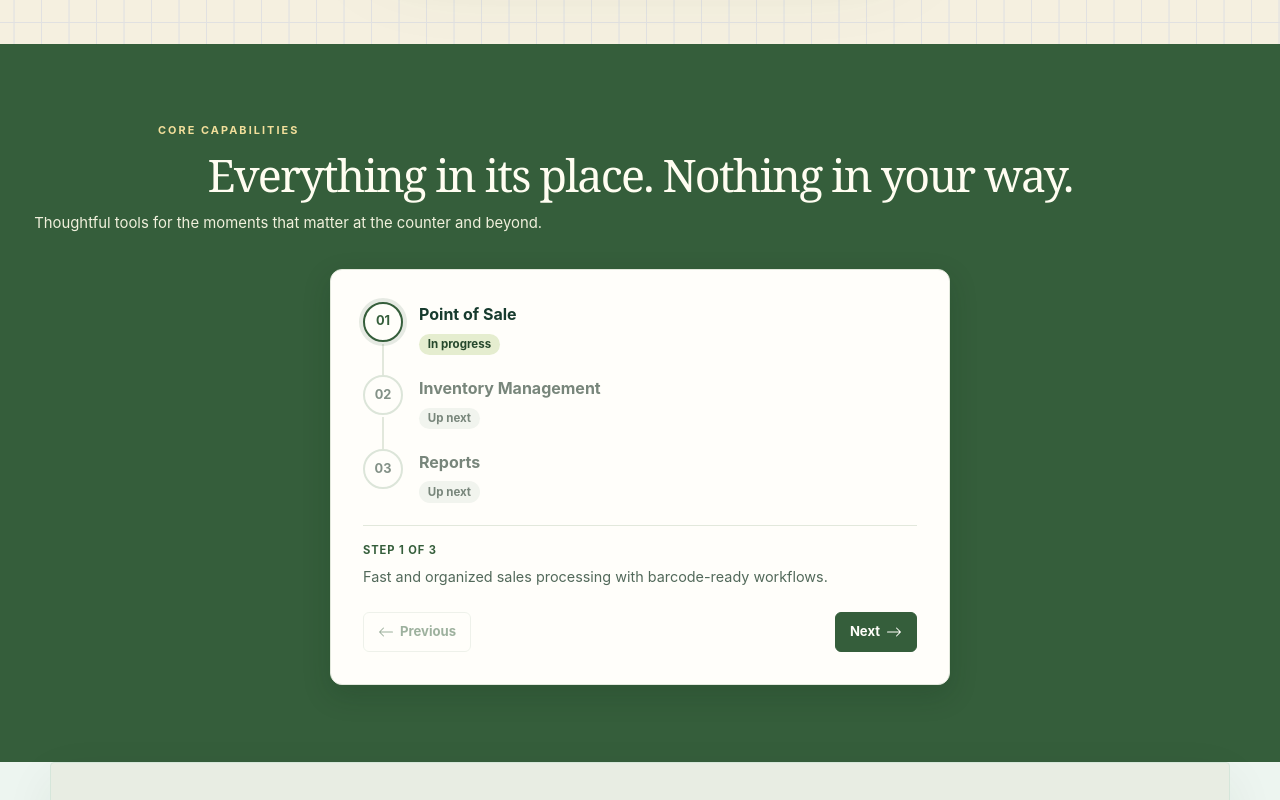
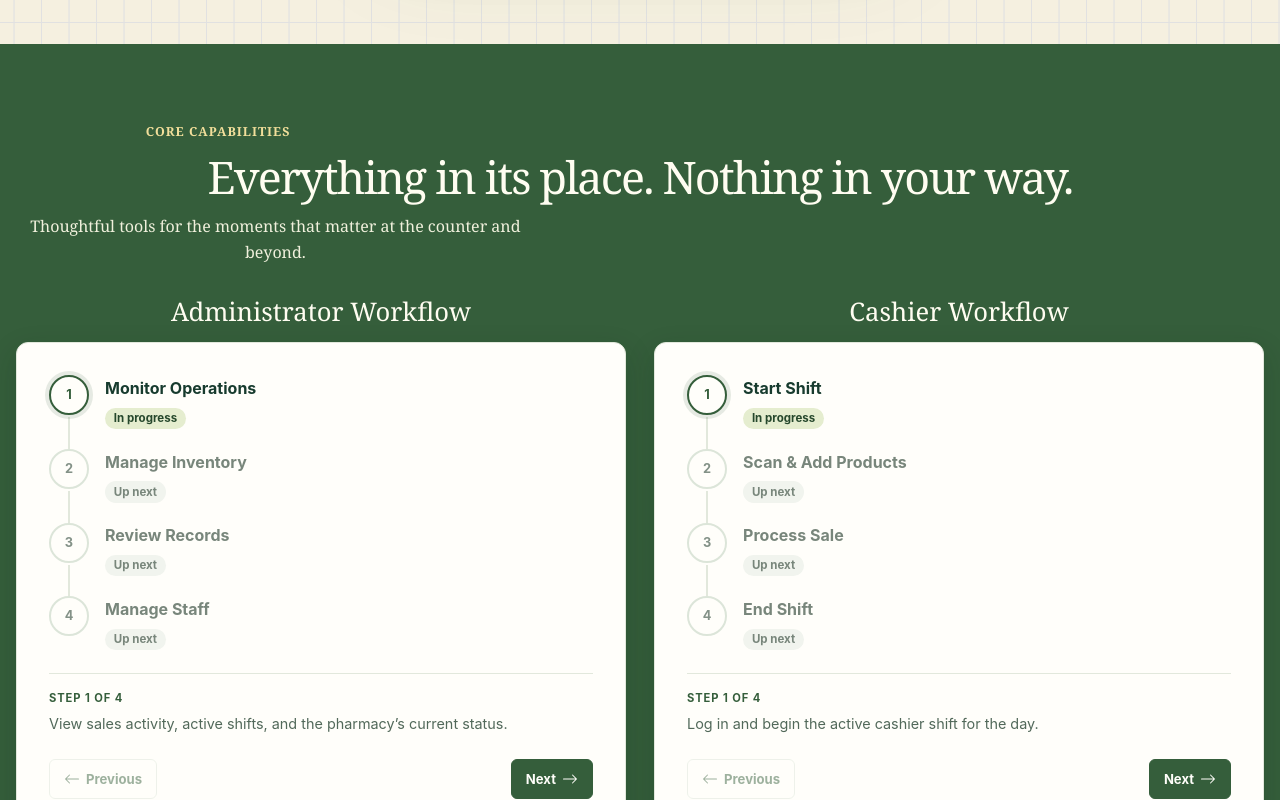
Before and after one commit to adrianniel/Dagohoy-Pharmacy-Web, a React (Vite) app: page / in a window 1280 px wide. Shown: the part 700-1500 px from the top of the page. Built offline with nearby package versions, Linux system fonts and the light colour scheme; no server answers.

Commit message:
feat: add admin and cashier workflow tours

```diff
--- a/src/components/landing/FeaturesSection.tsx
+++ b/src/components/landing/FeaturesSection.tsx
@@ -1,24 +1,76 @@
 import { useState } from 'react';
-import { pharmacyFeatures } from './mockData';
 
-export function FeaturesSection() {
+interface WorkflowStep {
+  title: string;
+  description: string;
+}
+
+interface Workflow {
+  id: string;
+  title: string;
+  steps: WorkflowStep[];
+}
+
+const workflows: Workflow[] = [
+  {
+    id: 'administrator',
+    title: 'Administrator Workflow',
+    steps: [
+      {
+        title: 'Monitor Operations',
+        description: 'View sales activity, active shifts, and the pharmacy’s current status.',
+      },
+      {
+        title: 'Manage Inventory',
+        description:
+          'Maintain products, stock levels, batches, expiry dates, and received supplies.',
+      },
+      {
+        title: 'Review Records',
+        description: 'Check transactions, customer credit, stock movements, and business reports.',
+      },
+      {
+        title: 'Manage Staff',
+        description: 'Create cashier accounts, review shifts, and control access to the system.',
+      },
+    ],
+  },
+  {
+    id: 'cashier',
+    title: 'Cashier Workflow',
+    steps: [
+      {
+        title: 'Start Shift',
+        description: 'Log in and begin the active cashier shift for the day.',
+      },
+      {
+        title: 'Scan & Add Products',
+        description: 'Scan barcodes or search products to quickly build the customer’s cart.',
+      },
+      {
+        title: 'Process Sale',
+        description: 'Review items, choose the payment method, and complete the transaction.',
+      },
+      {
+        title: 'End Shift',
+        description: 'Review the shift summary, record the closing cash, and close the shift.',
+      },
+    ],
+  },
+];
+
+function WorkflowStepper({ workflow }: { workflow: Workflow }) {
   const [activeStep, setActiveStep] = useState(0);
-  const activeFeature = pharmacyFeatures[activeStep];
+  const activeItem = workflow.steps[activeStep];
 
   return (
-    <section
-      className="features-section section-wrap"
-      id="features"
-      aria-labelledby="features-title"
-    >
-      <div className="section-heading">
-        <p className="eyebrow">Core capabilities</p>
-        <h2 id="features-title">Everything in its place. Nothing in your way.</h2>
-        <p>Thoughtful tools for the moments that matter at the counter and beyond.</p>
-      </div>
+    <section className="features-workflow" aria-labelledby={`${workflow.id}-workflow-title`}>
+      <h3 className="features-workflow__title" id={`${workflow.id}-workflow-title`}>
+        {workflow.title}
+      </h3>
       <div className="features-tour">
-        <ol className="features-tour__steps" aria-label="System workflow">
-          {pharmacyFeatures.map((feature, index) => {
+        <ol className="features-tour__steps" aria-label={`${workflow.title} steps`}>
+          {workflow.steps.map((step, index) => {
             const isComplete = index < activeStep;
             const isActive = index === activeStep;
             const stepState = isComplete ? 'completed' : isActive ? 'active' : 'pending';
@@ -26,7 +78,7 @@ export function FeaturesSection() {
             return (
               <li
                 className={`features-tour__step features-tour__step--${stepState}`}
-                key={feature.number}
+                key={step.title}
                 aria-current={isActive ? 'step' : undefined}
               >
                 <span className="features-tour__circle" aria-hidden="true">
@@ -35,14 +87,14 @@ export function FeaturesSection() {
                       <path d="M12.736 3.97a.733.733 0 0 1 1.047 0c.286.289.29.756.01 1.05L7.88 12.01a.733.733 0 0 1-1.065.02L3.217 8.384a.757.757 0 0 1 0-1.06.733.733 0 0 1 1.047 0l3.052 3.093 5.4-6.425z" />
                     </svg>
                   ) : (
-                    feature.number
+                    index + 1
                   )}
                 </span>
-                {index < pharmacyFeatures.length - 1 && (
+                {index < workflow.steps.length - 1 && (
                   <span className="features-tour__line" aria-hidden="true" />
                 )}
                 <div className="features-tour__content">
-                  <h3>{feature.title}</h3>
+                  <h4>{step.title}</h4>
                   <span className="features-tour__status">
                     {isComplete ? 'Completed' : isActive ? 'In progress' : 'Up next'}
                   </span>
@@ -52,12 +104,12 @@ export function FeaturesSection() {
           })}
         </ol>
 
-        {activeFeature && (
+        {activeItem && (
           <div className="features-tour__detail" aria-live="polite" aria-atomic="true">
             <p className="features-tour__detail-label">
-              Step {activeStep + 1} of {pharmacyFeatures.length}
+              Step {activeStep + 1} of {workflow.steps.length}
             </p>
-            <p>{activeFeature.description}</p>
+            <p>{activeItem.description}</p>
           </div>
         )}
 
@@ -76,8 +128,8 @@ export function FeaturesSection() {
           <button
             className="features-tour__button features-tour__button--primary"
             type="button"
-            onClick={() => setActiveStep((step) => Math.min(pharmacyFeatures.length - 1, step + 1))}
-            disabled={activeStep === pharmacyFeatures.length - 1}
+            onClick={() => setActiveStep((step) => Math.min(workflow.steps.length - 1, step + 1))}
+            disabled={activeStep === workflow.steps.length - 1}
           >
             Next
             <svg viewBox="0 0 16 16" fill="currentColor" aria-hidden="true">
@@ -89,3 +141,24 @@ export function FeaturesSection() {
     </section>
   );
 }
+
+export function FeaturesSection() {
+  return (
+    <section
+      className="features-section section-wrap"
+      id="features"
+      aria-labelledby="features-title"
+    >
+      <div className="section-heading">
+        <p className="eyebrow">Core capabilities</p>
+        <h2 id="features-title">Everything in its place. Nothing in your way.</h2>
+        <p>Thoughtful tools for the moments that matter at the counter and beyond.</p>
+      </div>
+      <div className="features-workflows">
+        {workflows.map((workflow) => (
+          <WorkflowStepper workflow={workflow} key={workflow.id} />
+        ))}
+      </div>
+    </section>
+  );
+}
--- a/src/landing-modern.css
+++ b/src/landing-modern.css
@@ -1889,8 +1889,21 @@
   color: #fffdf1;
 }
 
+.landing-page .features-section .section-heading .eyebrow,
+.landing-page .features-section .section-heading h2,
+.landing-page .features-section .section-heading > p:not(.eyebrow) {
+  font-family: Georgia, 'Times New Roman', serif;
+}
+
+.landing-page .features-section .section-heading .eyebrow {
+  font-size: 0.78rem;
+  letter-spacing: 0.08em;
+}
+
 .landing-page .features-section .section-heading > p:not(.eyebrow) {
   color: #f0f0dc;
+  font-size: 1rem;
+  line-height: 1.6;
 }
 
 .landing-page .features-section .section-heading .eyebrow {
@@ -2174,8 +2187,8 @@
 }
 
 .landing-page .features-tour {
-  width: min(100%, 620px);
-  margin-inline: auto;
+  width: 100%;
+  box-sizing: border-box;
   padding: clamp(1.25rem, 4vw, 2rem);
   border: 1px solid #e2e8dc;
   border-radius: 12px;
@@ -2183,6 +2196,23 @@
   box-shadow: 0 10px 28px rgb(13 40 24 / 18%);
   color: #173b2e;
   text-align: start;
+}
+
+.landing-page .features-workflows {
+  display: grid;
+  grid-template-columns: repeat(2, minmax(0, 1fr));
+  align-items: start;
+  gap: clamp(1rem, 2.2vw, 2rem);
+}
+
+.landing-page .features-workflow__title {
+  margin: 0 0 0.9rem;
+  color: #fffdf1;
+  font-family: Georgia, 'Times New Roman', serif;
+  font-size: clamp(1.3rem, 2vw, 1.65rem);
+  font-weight: 500;
+  line-height: 1.2;
+  text-align: center;
 }
 
 .landing-page .features-tour__steps {
@@ -2257,14 +2287,14 @@
   padding-top: 0.1rem;
 }
 
-.landing-page .features-tour__content h3 {
+.landing-page .features-tour__content h4 {
   margin: 0 0 0.3rem;
   color: #173b2e;
   font-size: 1rem;
   font-weight: 700;
 }
 
-.landing-page .features-tour__step--pending .features-tour__content h3 {
+.landing-page .features-tour__step--pending .features-tour__content h4 {
   color: #78867b;
 }
 
@@ -2377,6 +2407,12 @@
   }
 }
 
+@media (max-width: 900px) {
+  .landing-page .features-workflows {
+    grid-template-columns: minmax(0, 1fr);
+  }
+}
+
 .landing-page .landing-hero {
   background-color: #f5f0e0;
   background-image: var(--landing-home-pattern);
```
